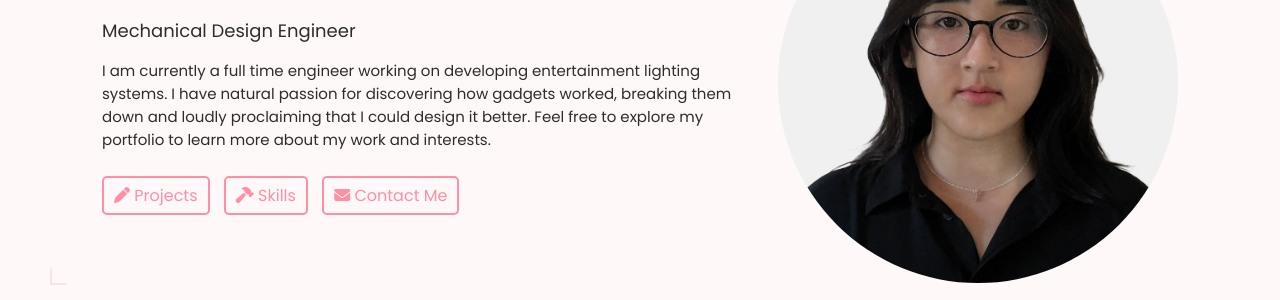
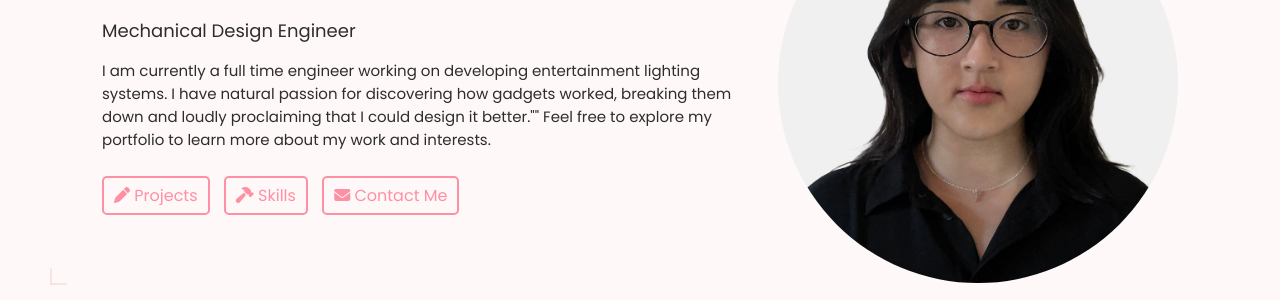
Before and after one commit to kimdot/kimdot.github.io, a Jekyll site: the page built from index.html, in a window 1280 px wide and 900 px high. Shown: the part 249-549 px from the top of the window. Built offline with Jekyll 4.4.1, drawn with Linux system fonts in a browser that asks for light colours.

Commit message:
Update _config.yml

```diff
--- a/_config.yml
+++ b/_config.yml
@@ -18,7 +18,7 @@ description: >- # dont remove this line. this will ignore all new lines until th
 
   I am currently a full time engineer working on developing entertainment lighting systems.
 
-  I have natural passion for discovering how gadgets worked, breaking them down and loudly proclaiming that I could design it better.
+  I have natural passion for discovering how gadgets worked, breaking them down and loudly proclaiming that I could design it better.""
 
   Feel free to explore my portfolio to learn more about my work and interests.
 
```
